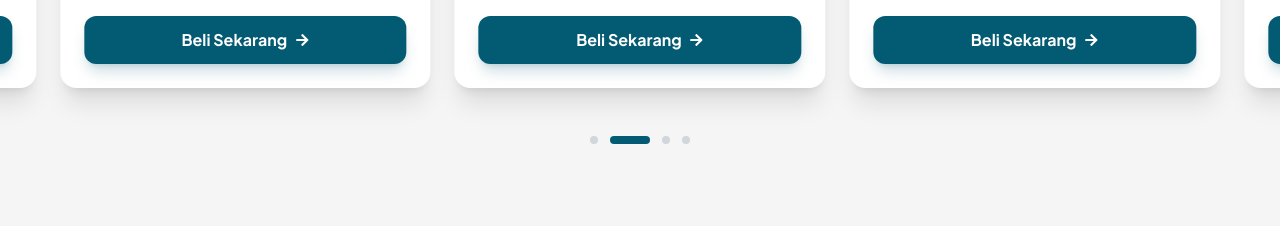
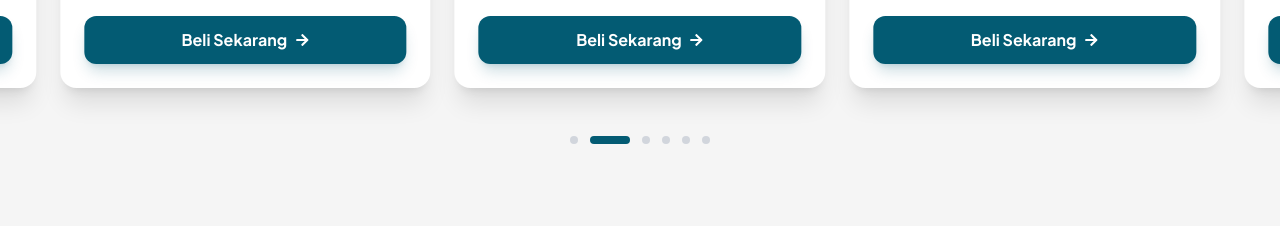
Before and after one commit to JustNgoding/kubah-app, a React (Vite) app: page / in a window 1280 px wide. Shown: the part 1780-2006 px from the top of the page. Built offline with nearby package versions, Linux system fonts and the light colour scheme.

Commit message:
add new product

```diff
--- a/src/components/Home/DomeShape.tsx
+++ b/src/components/Home/DomeShape.tsx
@@ -29,6 +29,12 @@ const DomeShape = () => {
       description:
         "Dinamakan pinang karena mengacu pada bentuk batang pohon pinang, yaitu tirus dan menggembung di bagian sisi lingkar luarnya. Modelnya tirus dan tinggi.",
       image: "./assets/images/dome-shape/shape4.jpg",
+    },
+    {
+      title: "Kubah Nabawi",
+      description:
+        "Inspirasi desain dari Masjid Nabawi, dengan proporsi yang megah dan detail yang memperkuat nuansa islami.",
+      image: "./assets/images/dome-shape/shape5.jpeg",
     },
   ];
 
--- a/src/components/Home/ProductPage.tsx
+++ b/src/components/Home/ProductPage.tsx
@@ -34,10 +34,22 @@ const products = [
       "Desain klasik yang memberikan kesan megah dan proporsional untuk bangunan masjid Anda.",
   },
   {
-    image: "./assets/images/dome-shape/shape1.jpg",
-    title: "Kubah Madina",
+    image: "./assets/images/dome-shape/shape2.jpg",
+    title: "Kubah Bawang",
     description:
-      "Inspirasi desain dari Masjid Nabawi, memberikan nuansa spiritual yang kental dan indah.",
+      "Memiliki bentuk unik seperti bawang, memberikan kesan arsitektur klasik Timur Tengah dan Asia Selatan yang sangat eksotis.",
+  },
+  {
+    image: "./assets/images/dome-shape/shape4.jpg",
+    title: "Kubah Pinang",
+    description:
+      "Desain yang ramping dan meninggi menyerupai buah pinang, memberikan kesan elegan dan modern pada arsitektur masjid.",
+  },
+  {
+    image: "./assets/images/dome-shape/shape5.jpeg",
+    title: "Kubah Nabawi",
+    description:
+      "Replika desain ikonik dari Masjid Nabawi, dengan proporsi yang megah dan detail yang memperkuat nuansa islami.",
   },
 ];
 
```
